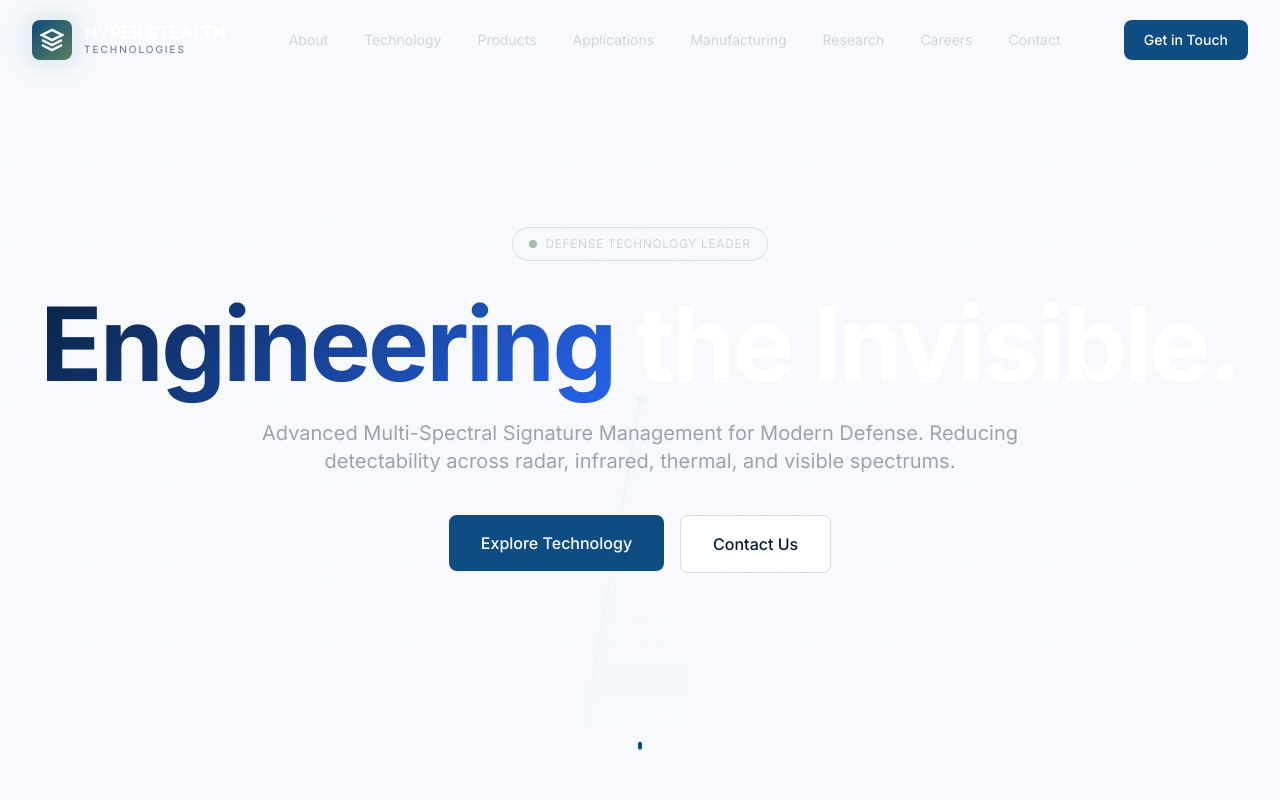
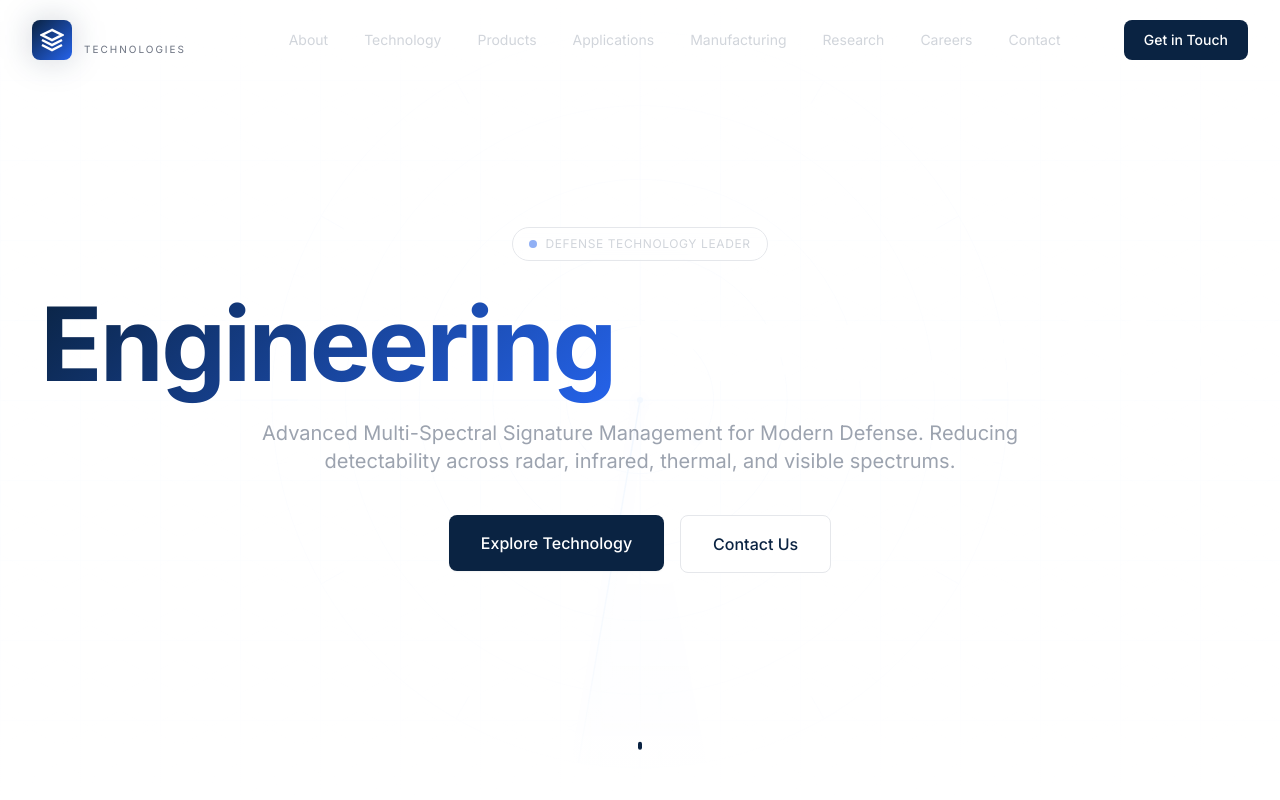
Before and after one commit to Ayush-2-singh/health-stealth-, a Next.js app: page / in a window 1280 px wide. Shown: the top 800 px of the page. Built offline with nearby package versions, Linux system fonts and the light colour scheme.

Commit message:
design: Tailwind tokens — navy primary, royal blue secondary, white bg

```diff
--- a/tailwind.config.ts
+++ b/tailwind.config.ts
@@ -9,120 +9,56 @@ const config: Config = {
     theme: {
       extend: {
         colors: {
-    background: "#F7F9FC",
-    surface: "#FFFFFF",
+          background: "#FFFFFF",
+          surface: "#F8FAFC",
           card: "#FFFFFF",
-
-    border: "#D6DCE5",
-
-    text: "#10233E",
-    heading: "#081B33",
-
+          border: "#E5E7EB",
+          text: "#111827",
+          heading: "#0A2342",
           primary: {
-      DEFAULT: "#0F4C81",
-      light: "#2D6EA3",
-      dark: "#082D52",
+            DEFAULT: "#0A2342",
+            light: "#0D2D52",
+            dark: "#071929",
           },
-
           secondary: {
-      DEFAULT: "#5B7F5A",
-      light: "#7DA77C",
-      dark: "#3F5D3F",
+            DEFAULT: "#2563EB",
+            light: "#3B82F6",
+            dark: "#1D4ED8",
           },
-
-    accent: "#5A86B8",
-
-    muted: "#64748B",
-
-    success: "#2E8B57",
-
-    warning: "#C68A2D",
+          accent: "#2563EB",
+          muted: "#6B7280",
+          success: "#059669",
+          warning: "#D97706",
         },
-
         fontFamily: {
           sans: ["Inter", "system-ui", "sans-serif"],
           display: ["Inter", "system-ui", "sans-serif"],
         },
-
         fontSize: {
-    "display-xl": [
-      "clamp(3rem,8vw,6.5rem)",
-      {
-        lineHeight: "1",
-        letterSpacing: "-0.04em",
+          "display-xl": ["clamp(3rem,8vw,6.5rem)", { lineHeight: "1", letterSpacing: "-0.04em" }],
+          "display-lg": ["clamp(2.5rem,6vw,5rem)", { lineHeight: "1.1", letterSpacing: "-0.03em" }],
+          "display-md": ["clamp(2rem,4vw,3rem)", { lineHeight: "1.15" }],
         },
-    ],
-
-    "display-lg": [
-      "clamp(2.5rem,6vw,5rem)",
-      {
-        lineHeight: "1.1",
-        letterSpacing: "-0.03em",
-      },
-    ],
-
-    "display-md": [
-      "clamp(2rem,4vw,3rem)",
-      {
-        lineHeight: "1.15",
-      },
-    ],
-  },
-
         animation: {
           float: "float 8s ease-in-out infinite",
           glow: "glow 5s ease-in-out infinite",
           radar: "radar 8s linear infinite",
         },
-
         keyframes: {
-    float: {
-      "0%,100%": {
-        transform: "translateY(0px)",
+          float: { "0%,100%": { transform: "translateY(0px)" }, "50%": { transform: "translateY(-8px)" } },
+          glow: { "0%,100%": { opacity: ".4" }, "50%": { opacity: ".9" } },
+          radar: { from: { transform: "rotate(0deg)" }, to: { transform: "rotate(360deg)" } },
         },
-      "50%": {
-        transform: "translateY(-8px)",
+        backgroundImage: {
+          hero: "linear-gradient(135deg,#FFFFFF 0%,#F8FAFC 40%,#EFF6FF 100%)",
+          section: "linear-gradient(180deg,#FFFFFF 0%,#F8FAFC 100%)",
+          radar: "radial-gradient(circle at center, rgba(10,35,66,.04), transparent 70%)",
         },
-    },
-
-    glow: {
-      "0%,100%": {
-        opacity: ".4",
-      },
-      "50%": {
-        opacity: ".9",
-      },
-    },
-
-    radar: {
-      from: {
-        transform: "rotate(0deg)",
-      },
-      to: {
-        transform: "rotate(360deg)",
-      },
-    },
-  },
-
-  backgroundImage: {
-    hero:
-      "linear-gradient(135deg,#0A1B32 0%,#143A62 40%,#1F5A96 100%)",
-
-    section:
-      "linear-gradient(180deg,#F7F9FC 0%,#EDF2F7 100%)",
-
-    radar:
-      "radial-gradient(circle at center, rgba(15,76,129,.08), transparent 70%)",
-  },
-
         boxShadow: {
-    soft: "0 10px 30px rgba(0,0,0,.08)",
-
-    card: "0 15px 40px rgba(16,35,62,.08)",
-
-    navy: "0 20px 50px rgba(15,76,129,.15)",
-
-    green: "0 20px 40px rgba(91,127,90,.12)",
+          soft: "0 4px 20px rgba(0,0,0,.06)",
+          card: "0 4px 24px rgba(10,35,66,.07)",
+          navy: "0 8px 30px rgba(10,35,66,.12)",
+          blue: "0 8px 30px rgba(37,99,235,.18)",
         },
       },
     },
```
Lines whose indentation alone changed are shown as unchanged.
